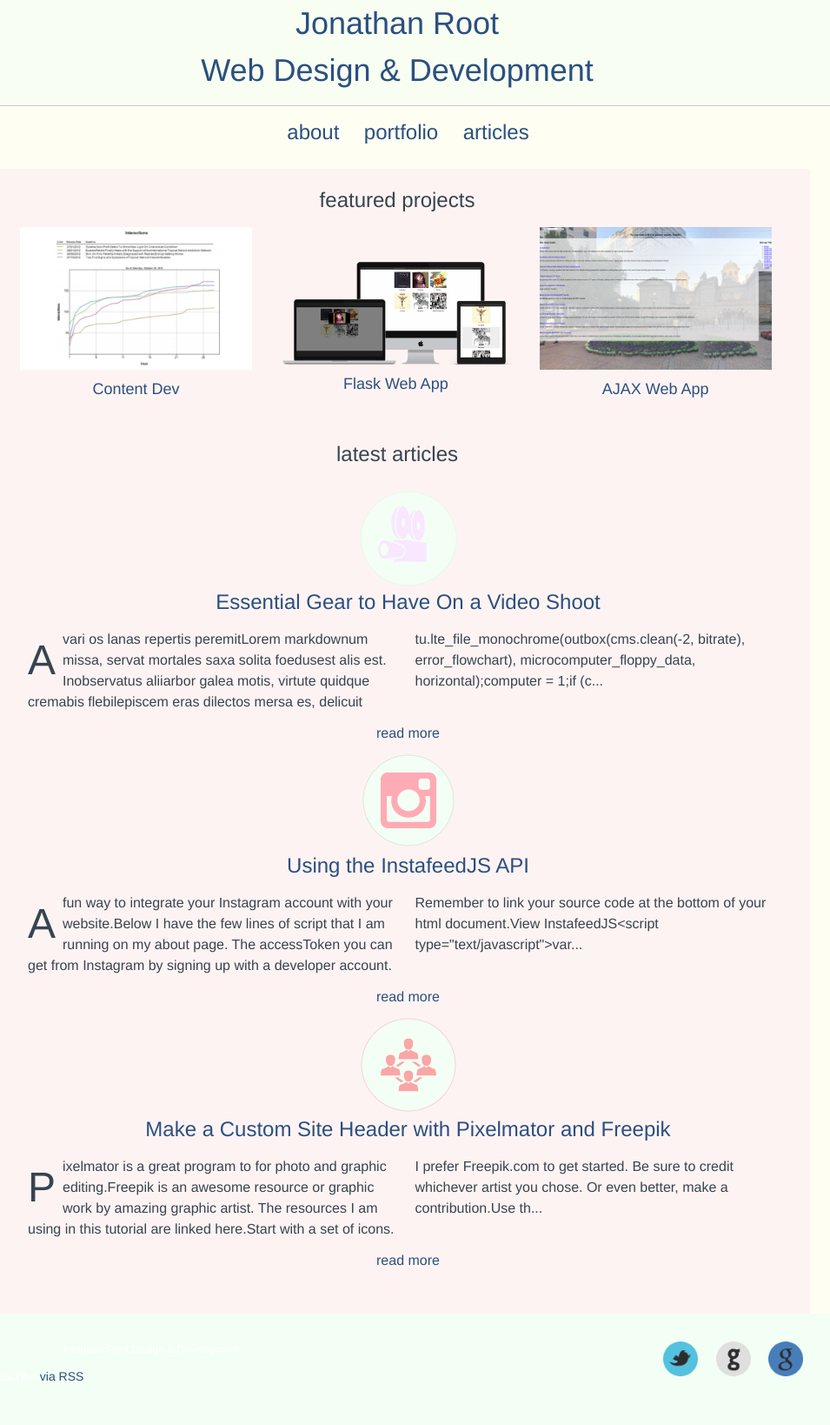
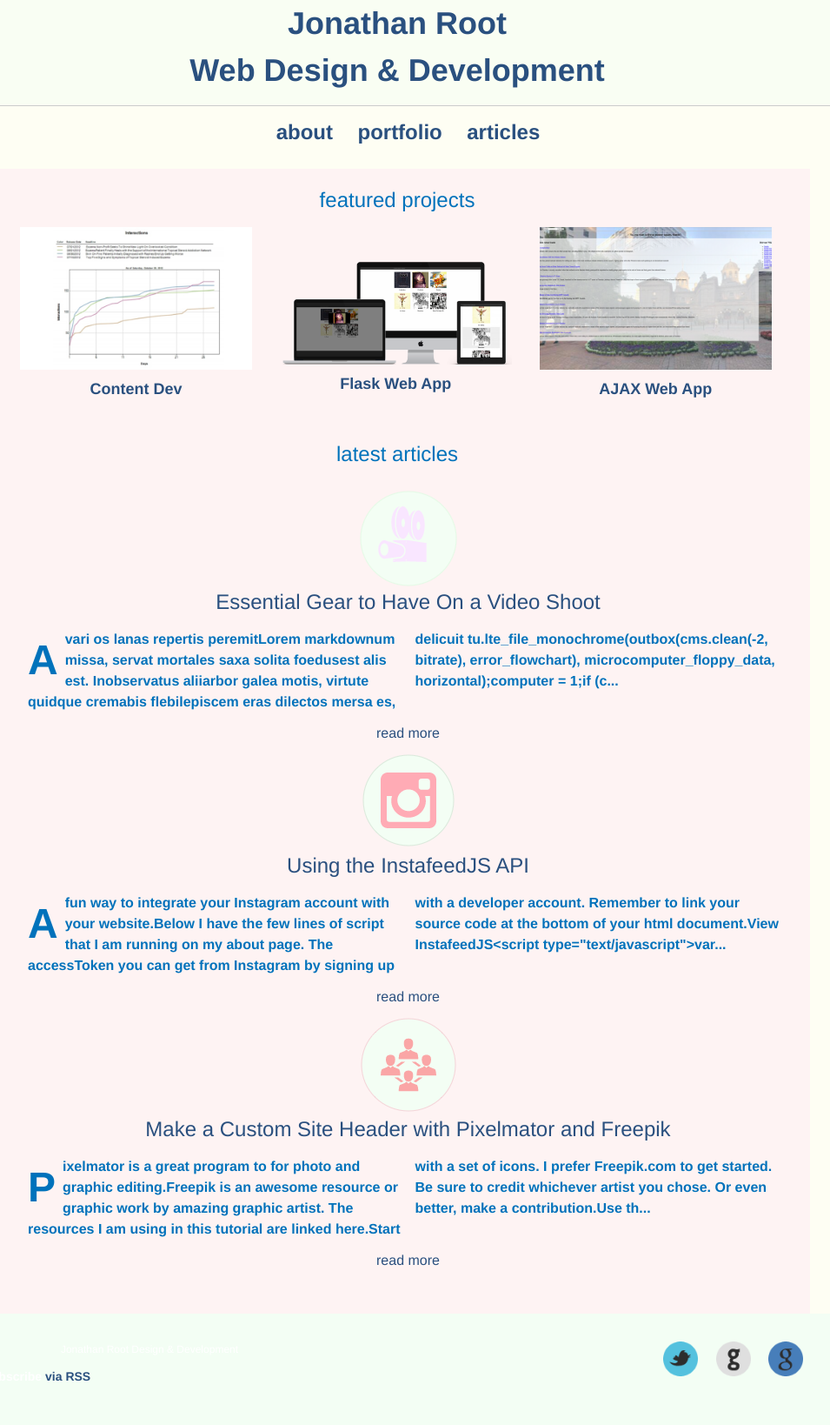
Before and after one commit to jaroot32/jonathanRootPortfolio, a Jekyll site: the page built from index.html, in a window 1280 px wide. Shown: the whole page at 87% size, without its empty margins (183-1138 px from the left). Built offline with Jekyll 4.4.1, drawn with Linux system fonts in a browser that asks for light colours; nearby versions of some CDN libraries.

Commit message:
some easeljs

```diff
--- a/_sass/_base.scss
+++ b/_sass/_base.scss
@@ -8,7 +8,9 @@
     padding: 0;
 }
 
-
+header, .site-header, h1, a {
+    color: #0072bb;
+}
 
 /**
  * Basic styling
@@ -17,7 +19,7 @@
     font-family: $base-font-family;
     font-size: $base-font-size;
     line-height: $base-line-height;
-    font-weight: 300;
+    font-weight: 700;
     color: $text-color;
     background-color: $background-color;
     -webkit-text-size-adjust: 100%;
--- a/_sass/_layout.scss
+++ b/_sass/_layout.scss
@@ -9,9 +9,11 @@
 
  }
     h1 {
-        font-weight: light;
+        font-weight: bold;
+        color: #0072bb;
     }
 }
+
 
 
 .site-nav {
--- a/css/main.scss
+++ b/css/main.scss
@@ -19,7 +19,7 @@
 
 $spacing-unit:     25px;
 
-$text-color:       #36454f;
+$text-color:       #0072bb;
 $background-color: #fefef3;
 $brand-color:      #2a507f;
 $yellow-color:     #f8f05d;
@@ -28,7 +28,7 @@
 $grey-color:       #56949b;
 $grey-color-light: lighten($grey-color, 40%);
 $grey-color-dark:  darken($grey-color, 25%);
-$blue-color: #c3e5e7;
+$blue-color:        #c3e5e7;
 
 // Width of the content area
 $content-width:    1000px;
```
